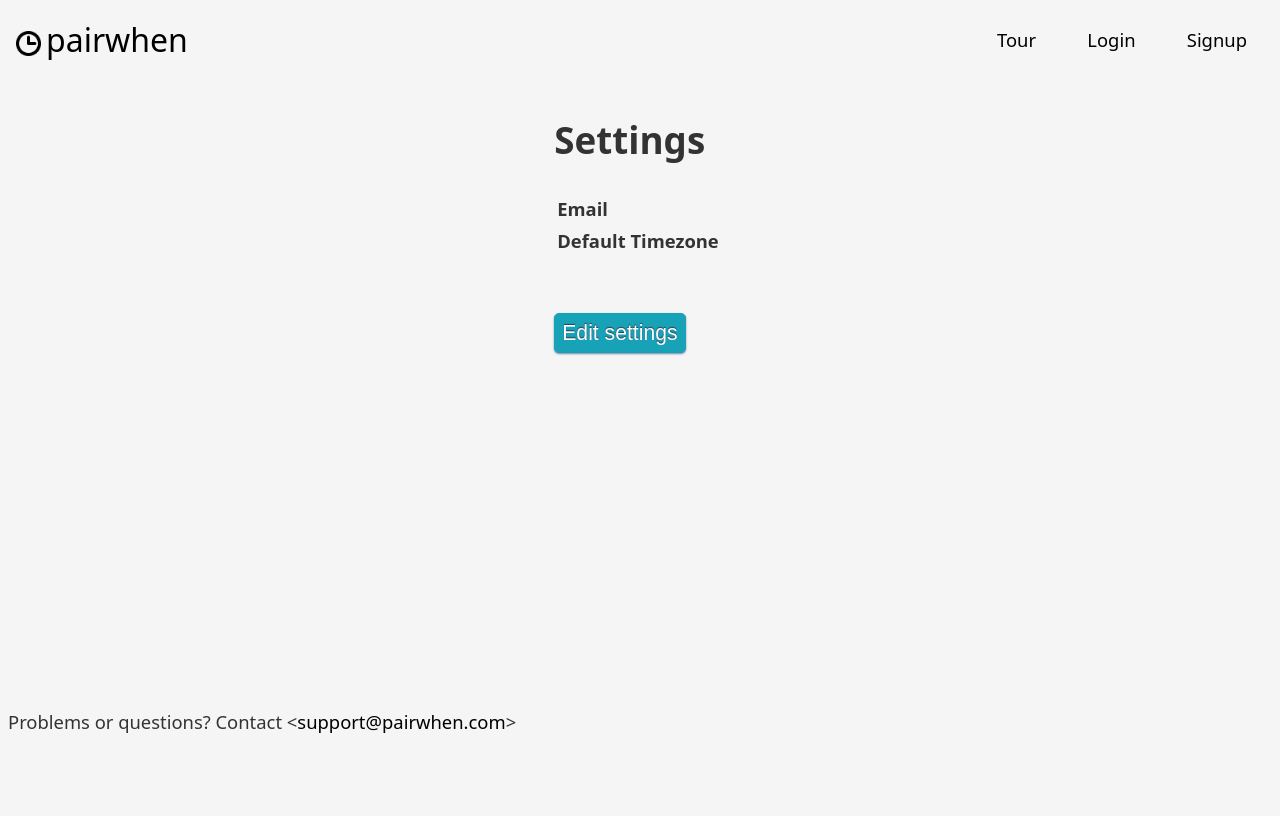
After one commit to linstantnoodles/pairwhen, a Flask app: template main/templates/settings.html in a window 1280 px wide. The commit adds this page. Run offline with Flask 2, Linux system fonts and the light colour scheme; the template is opened without the code that fills it, so the values that code supplies are empty.

Commit message:
update with new pages and minor ui tweaks

```diff
--- a/main/__init__.py
+++ b/main/__init__.py
@@ -195,10 +195,10 @@ def meeting_invitation(token):
                     html=email_template
                 )
                 return "Sorry! We were unable to notify the host at {}, we're looking into the issue right away.".format(host_email)
+
             guest_tz = pytz.timezone(guest_timezone)
             start_dt_utc = time_info["start_datetime_utc"]
             end_dt_utc = time_info["end_datetime_utc"]
-
             local_start_dt = pytz.utc.localize(start_dt_utc).astimezone(guest_tz)
             local_end_dt = pytz.utc.localize(end_dt_utc).astimezone(guest_tz)
             return render_template(
@@ -215,7 +215,7 @@ def meeting_invitation(token):
         if not meeting_info:
             return render_template("404.html")
         host_name = meeting_info["host_name"]
-        query = "SELECT a.*, COUNT(c.id) as confcount FROM available_times a LEFT JOIN confirmations c ON a.id = c.time_id WHERE meeting_id = %s GROUP BY a.id HAVING COUNT(c.id) = 0"
+        query = "SELECT a.*, COUNT(c.id) as confcount FROM available_times a LEFT JOIN confirmations c ON a.id = c.time_id WHERE meeting_id = %s GROUP BY a.id HAVING COUNT(c.id) = 0 ORDER BY a.start_datetime_utc"
         cursor.execute(query, (meeting_info["meeting_id"],))
         time_range_info = cursor.fetchall()
         time_range_info = list(utc_times_to_recipient(time_range_info))
@@ -243,7 +243,7 @@ def show_meeting(meeting_id):
         meeting_info = cursor.fetchone()
         if not meeting_info:
             return render_template("404.html")
-        query = "SELECT a.id, a.start_datetime, a.end_datetime, c.guest_email, a.timezone host_timezone, c.id cid, c.timezone guest_timezone, c.host_accepted FROM available_times a LEFT JOIN confirmations c on a.id = c.time_id WHERE a.meeting_id = %s";
+        query = "SELECT a.id, a.start_datetime, a.end_datetime, c.guest_email, a.timezone host_timezone, c.id cid, c.timezone guest_timezone, c.host_accepted FROM available_times a LEFT JOIN confirmations c on a.id = c.time_id WHERE a.meeting_id = %s ORDER BY a.start_datetime";
         cursor.execute(query, (meeting_id,))
         time_range_info = cursor.fetchall()
         confirmations = {}
@@ -328,6 +328,17 @@ def new_meeting():
     preselected_time = ceil_dt(local_datetime, timedelta(minutes=15))
     return render_template('new-meeting.html', timezone=curr_user_timezone, current_user=current_user(), preselected_time=preselected_time, curr_date_list=curr_date_list)
 
+@app.route('/settings')
+@login_required
+def settings():
+    return render_template('settings.html', current_user=current_user())
+
+@app.route('/settings/edit')
+@login_required
+def settings_edit():
+    return render_template('edit-settings.html', current_user=current_user())
+
+
 @app.route('/about')
 def about():
     return render_template('about.html', current_user=current_user())
@@ -336,6 +347,10 @@ def about():
 def tour():
     return render_template('tour.html', current_user=current_user())
 
+@app.route('/blog')
+def blog():
+    return render_template('blog.html', current_user=current_user())
+
 connect_to_database()
 app.register_blueprint(auth.bp)
 
--- a/main/templates/base.html
+++ b/main/templates/base.html
@@ -61,7 +61,7 @@
             }
 
             .navbar.logged-in {
-              width: 250px;
+              width: 400px;
             }
 
             .navbar.logged-out {
@@ -69,7 +69,7 @@
             }
 
             footer .navbar {
-              width: 250px;
+              width: 150px;
             }
 
             footer {
@@ -80,8 +80,13 @@
                 list-style: none;
             }
 
-            .navbar a {
+            .navbar a, a:visited, a:link {
+                color: #000;
                 text-decoration: none;
+            }
+
+            .navbar a:hover {
+              text-decoration: underline;
             }
 
             .logo {
@@ -402,6 +407,7 @@
                 <ul class="navbar logged-in" id="menubar1" role="menubar" aria-label="Text Formatting" >
                     <li class=""><a href="/tour">Tour</a></li>
                     <li class=""><a href="/dashboard">Dashboard</a></li>
+                    <li class=""><a href="/settings">Settings</a></li>
                     <li class=""><a href="/logout">Logout</a></li>
                 </ul>
               {% else %}
@@ -420,6 +426,10 @@
           <div>
               Problems or questions? Contact &lt;<a href="mailto:support@pairwhen.com">support@pairwhen.com</a>&gt;
           </div>
+          <!--<ul class="navbar" id="menubar1" role="menubar" aria-label="Text Formatting">
+              <li class=""><a href="/about">About</a></li>
+              <li class=""><a href="/blog">Blog</a></li>
+          </ul>-->
       </footer>
       {% block scripts %}{% endblock %}
     </body>
--- a/main/templates/invite-meeting.html
+++ b/main/templates/invite-meeting.html
@@ -19,7 +19,7 @@
             <label for="name">Name (optional)</label>
             <input id="name" type="text" name="name"/>
             <label for="message">Message (optional)</label>
-            <textarea id="message" type="text" name="message"></textarea>
+            <textarea id="message" type="text" name="message" placeholder="See ya!"></textarea>
         </div>
         <br>
         <button type="submit">Submit</button>
--- /dev/null
+++ b/main/templates/settings.html
@@ -0,0 +1,29 @@
+{% extends 'base.html' %}
+{% block content %}
+<div class="container settings">
+    <h1>Settings</h1>
+    <table>
+      <tr>
+        <td>
+          <strong>Email</strong>
+        </td>
+        <td>
+          {{ current_user["email"] }}
+        </td>
+      </tr>
+      <tr>
+        <td>
+          <strong>Default Timezone</strong>
+        </td>
+        <td>
+          {{ current_user["timezone"] }}
+        </td>
+      </tr>
+    </table>
+    <br/>
+    <br/>
+    <form action="/settings/edit">
+      <button class="btn-info tour-btn" type="submit">Edit settings</button>
+    </form>
+</div>
+{% endblock %}
```
Also changed, not shown: main/templates/blog.html (added, +7 -0 lines), main/templates/edit-settings.html (added, +9 -0 lines), main/templates/privacy.html (added, +13 -0 lines).
